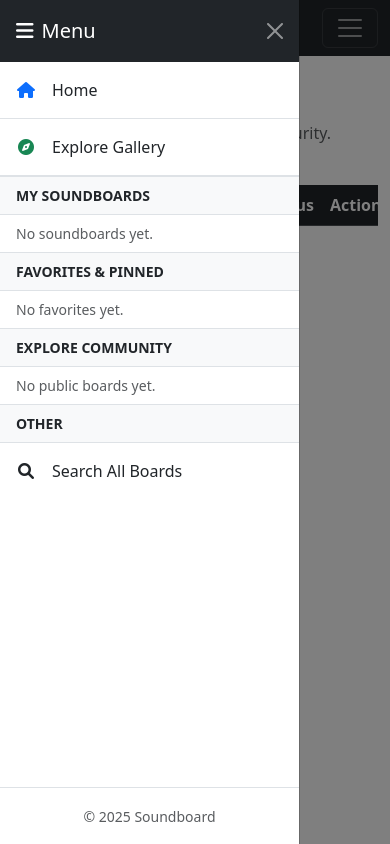
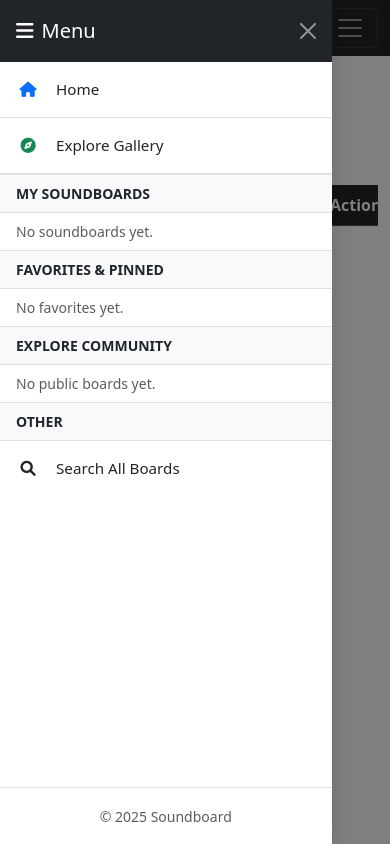
Before and after one commit to ernestgwilsonii/Soundboard, a Flask app: page /admin/users in a window 390 px wide, after a click that opens the changed part. Run offline with Flask 3, Linux system fonts and the light colour scheme; the visitor is signed in with stand-in values (Sample User, id 1); data that the repository does not hold is empty.

Commit message:
style(ui): Refine sidebar styling and responsiveness

```diff
--- a/templates/_sidebar.html
+++ b/templates/_sidebar.html
@@ -110,18 +110,47 @@ document.addEventListener('DOMContentLoaded', function() {
 
 <style>
     #sidebarMenu {
-        width: 300px;
+        width: 280px;
+        border-right: none;
+        box-shadow: 5px 0 15px rgba(0,0,0,0.1);
     }
     .list-group-item {
         border-left: 4px solid transparent;
         transition: all 0.2s;
+        font-size: 0.95rem;
     }
     .list-group-item:hover {
         border-left: 4px solid var(--bs-primary);
         background-color: rgba(var(--bs-primary-rgb), 0.05);
+        color: var(--bs-primary);
+    }
+    .list-group-item.active {
+        background-color: rgba(var(--bs-primary-rgb), 0.1);
+        color: var(--bs-primary);
+        font-weight: 600;
+        border-left: 4px solid var(--bs-primary);
     }
     .list-group-item i {
-        width: 20px;
+        width: 24px;
         text-align: center;
     }
+    #sidebar-explore {
+        max-height: 50vh;
+        overflow-y: auto;
+        scrollbar-width: thin;
+    }
+    #sidebar-explore::-webkit-scrollbar {
+        width: 4px;
+    }
+    #sidebar-explore::-webkit-scrollbar-thumb {
+        background: #ccc;
+        border-radius: 4px;
+    }
+
+    /* Mobile adjustments */
+    @media (max-width: 576px) {
+        #sidebarMenu {
+            width: 85%;
+        }
+    }
 </style>
```
